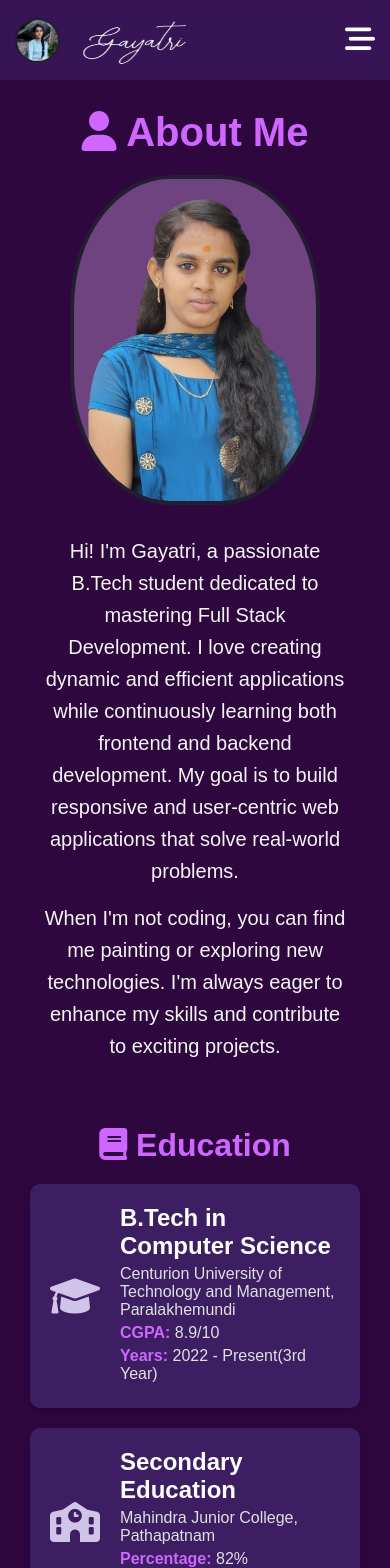
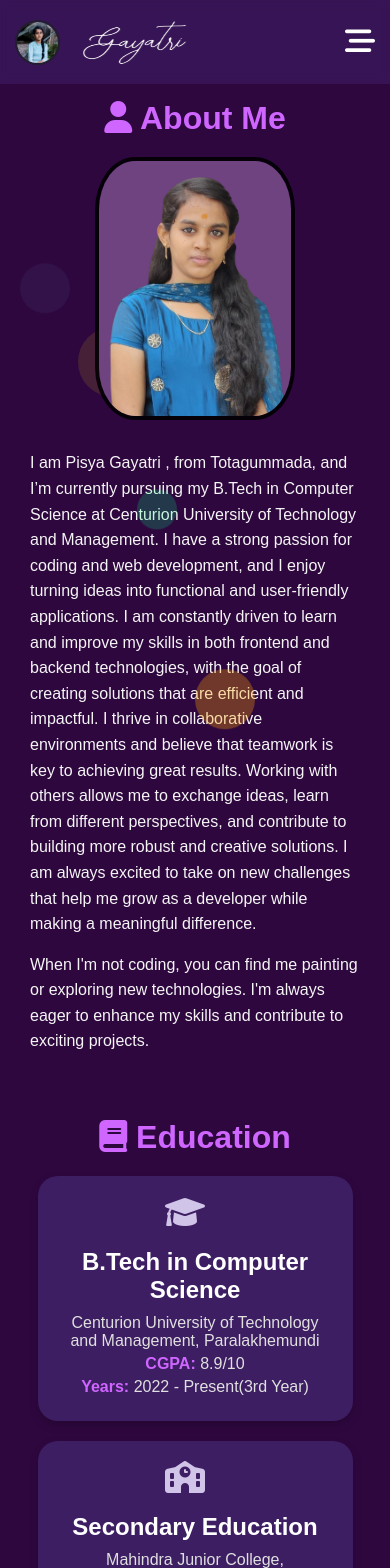
Before and after one commit to GayatriPisya/portfolio, an Angular app: page /about in a window 390 px wide. Shown: the top 1568 px of the page. Built offline with nearby package versions, Linux system fonts and the light colour scheme.

Commit message:
updated the about section

```diff
--- a/src/app/about/about.component.css
+++ b/src/app/about/about.component.css
@@ -23,10 +23,12 @@ h1 {
 }
 
 .profile-photo {
-  width: 250px;
+  width: 300px;
   height: auto;
-  border-radius: 40%;
-  border: solid 4px #231d30;
+  border-radius: 20%;
+  border: solid 4px #000000dd;
+
+  z-index: 1;
   margin: 20px;
 }
 
@@ -52,25 +54,26 @@ h2 {
 
 .education-section {
   display: flex;
-  flex-direction: column;
+  flex-direction: row;
   align-items: center;
   gap: 20px;
 }
-
 .education-item {
   display: flex;
   align-items: center;
+  flex-direction: column;
   justify-content: flex-start;
   background: rgba(72, 45, 123, 0.6);
-  border-radius: 10px;
+  border-radius: 20px;
   padding: 20px;
   width: 80%;
   box-shadow: 0 4px 10px rgba(0, 0, 0, 0.2);
-  transition: transform 0.3s ease;
+  transition: transform 0.3s ease, box-shadow 0.3s ease;
 }
 
 .education-item:hover {
-  transform: scale(1.02);
+  transform: translateY(-10px); /* Moves the card upwards */
+  box-shadow: 0 10px 20px rgba(161, 69, 207, 0.989); /* Creates a glowing effect */
 }
 
 .education-item i {
@@ -80,12 +83,15 @@ h2 {
 }
 
 .education-details h3 {
-  margin: 0;
+  margin-top: 20px;
+  margin-bottom: 10px;
+  text-align: center;
   font-size: 1.5rem;
   color: #fff;
 }
 
 .education-details p {
+  text-align: center;
   margin: 5px 0;
   color: #e0e0e0;
 }
@@ -94,22 +100,46 @@ h2 {
   color: #cf66ff;
 }
 
+/* Mobile View */
 @media (max-width: 768px) {
+  .about-container {
+    padding: 20px;
+  }
+
+  h1 {
+    font-size: 2rem; /* Adjusted for smaller screens */
+  }
+
   .about-content {
     flex-direction: column;
+    align-items: center;
     text-align: center;
   }
 
   .profile-photo {
+    width: 200px; /* Smaller profile photo on mobile */
     margin: 0 auto 20px auto;
   }
 
   .about-text {
-    text-align: center;
+    max-width: 100%; /* Full width on mobile */
     padding: 10px;
   }
 
+  .education-section {
+    width: 100%; /* Full width for education section */
+    flex-direction: column;
+  }
+
   .education-item {
-    width: 100%;
+    width: 90%; /* Slightly narrower items for mobile */
+  }
+
+  .education-item i {
+    font-size: 2rem; /* Smaller icons for mobile */
+  }
+
+  .about-text p {
+    font-size: 1rem; /* Smaller text for readability */
   }
 }
--- a/src/app/about/about.component.html
+++ b/src/app/about/about.component.html
@@ -4,9 +4,9 @@
   <div class="about-content">
     <img src="/profile.png" class="profile-photo" alt="Profile Photo" />
     <div class="about-text">
-      <p>
-        Hi! I'm Gayatri, a passionate B.Tech student dedicated to mastering Full Stack Development. I love creating dynamic and efficient applications while continuously learning both frontend and backend development. My goal is to build responsive and user-centric web applications that solve real-world problems.
-      </p>
+      <p>I am Pisya Gayatri ,
+        from Totagummada, and I’m currently pursuing my B.Tech in Computer Science at Centurion University of Technology and Management. I have a strong passion for coding and web development, and I enjoy turning ideas into functional and user-friendly applications. I am constantly driven to learn and improve my skills in both frontend and backend technologies, with the goal of creating solutions that are efficient and impactful.
+        I thrive in collaborative environments and believe that teamwork is key to achieving great results. Working with others allows me to exchange ideas, learn from different perspectives, and contribute to building more robust and creative solutions. I am always excited to take on new challenges that help me grow as a developer while making a meaningful difference.</p>
       <p>
         When I'm not coding, you can find me painting or exploring new technologies. I'm always eager to enhance my skills and contribute to exciting projects.
       </p>
--- a/src/app/app-routing.module.ts
+++ b/src/app/app-routing.module.ts
@@ -6,6 +6,7 @@ import { AboutComponent } from './about/about.component';
 const routes: Routes = [
   { path: '', component: HomeComponent },
   { path: 'about', component: AboutComponent },
+  { path: '**', redirectTo: '/home' }
 ];
 
 @NgModule({
--- a/src/app/home/home.component.css
+++ b/src/app/home/home.component.css
@@ -1,42 +1,3 @@
-/* General bubble styles */
-.bubbles {
-  position: absolute;
-  width: 100%;
-  height: 100vh;
-  overflow: hidden;
-  z-index: 0;
-}
-
-@keyframes rise {
-  0% {
-    transform: translateY(0);
-    opacity: 0.6;
-  }
-  100% {
-    transform: translateY(-100vh);
-    opacity: 0;
-  }
-}
-
-.bubble {
-  position: absolute;
-  bottom: -150px;
-  background: rgba(255, 255, 255, 0.6);
-  border-radius: 50%;
-  animation: rise 8s infinite;
-  opacity: 0.6;
-}
-
-.bubble:nth-child(1) { background: rgb(135, 206, 250); }
-.bubble:nth-child(2) { background: rgb(255, 105, 180); }
-.bubble:nth-child(3) { background: rgba(255, 217, 0, 0.997); }
-.bubble:nth-child(4) { background: rgba(0, 255, 128, 0.941); }
-.bubble:nth-child(5) { background: rgb(173, 216, 230); }
-.bubble:nth-child(6) { background: rgba(255, 166, 0, 0.899); }
-.bubble:nth-child(7) { background: rgba(240, 128, 128, 0.892); }
-.bubble:nth-child(8) { background: rgba(238, 130, 238, 0.951); }
-
-/* Body styles */
 body {
   display: flex;
   justify-content: center;
--- a/src/app/home/home.component.html
+++ b/src/app/home/home.component.html
@@ -1,13 +1,3 @@
-<div class="bubbles">
-  <div class="bubble" style="left: 5%; width: 50px; height: 50px; animation-delay: 0s;"></div>
-  <div class="bubble" style="left: 15%; width: 65px; height: 65px; animation-delay: 6s;"></div>
-  <div class="bubble" style="left: 20%; width: 70px; height: 70px; animation-delay: 1s;"></div>
-  <div class="bubble" style="left: 35%; width: 40px; height: 40px; animation-delay: 2s;"></div>
-  <div class="bubble" style="left: 65%; width: 30px; height: 30px; animation-delay: 4s;"></div>
-  <div class="bubble" style="left: 50%; width: 60px; height: 60px; animation-delay: 3s;"></div>
-  <div class="bubble" style="left: 15%; width: 65px; height: 65px; animation-delay: 6s;"></div>
-  <div class="bubble" style="left: 30%; width: 45px; height: 45px; animation-delay: 7s;"></div>
-</div>
 <div class="content">
   <h1 class="greeting">
     <span class="intro-text">Hi, I'm</span><span class="signature">Gayatri</span>
--- a/src/app/navbar/navbar.component.html
+++ b/src/app/navbar/navbar.component.html
@@ -1,7 +1,9 @@
 <nav class="navbar">
   <div class="navbar-brand">
     <img src="/g3.jpeg"  class="profile-photo" alt="Profile Photo">
-    <img src="/logo.png" class="logo">
+    <a href="#">
+    <img src="/logo.png"  class="logo">
+  </a>
   </div>
 
   <div class="menu-toggle" (click)="toggleMenu()" [attr.aria-expanded]="isMenuOpen">
--- a/src/index.html
+++ b/src/index.html
@@ -11,6 +11,16 @@
   <link rel="icon" type="image/x-icon" href="favicon.ico">
 </head>
 <body>
+  <div class="bubbles">
+    <div class="bubble" style="left: 5%; width: 50px; height: 50px; animation-delay: 0s;"></div>
+    <div class="bubble" style="left: 15%; width: 65px; height: 65px; animation-delay: 6s;"></div>
+    <div class="bubble" style="left: 20%; width: 70px; height: 70px; animation-delay: 1s;"></div>
+    <div class="bubble" style="left: 35%; width: 40px; height: 40px; animation-delay: 2s;"></div>
+    <div class="bubble" style="left: 65%; width: 30px; height: 30px; animation-delay: 4s;"></div>
+    <div class="bubble" style="left: 50%; width: 60px; height: 60px; animation-delay: 3s;"></div>
+    <div class="bubble" style="left: 15%; width: 65px; height: 65px; animation-delay: 6s;"></div>
+    <div class="bubble" style="left: 30%; width: 45px; height: 45px; animation-delay: 7s;"></div>
+  </div>
   <app-root></app-root>
 </body>
 </html>
--- a/src/styles.css
+++ b/src/styles.css
@@ -13,3 +13,40 @@ body {
 html {
   scroll-behavior: smooth;
 }
+/* General bubble styles */
+.bubbles {
+  position: absolute;
+  width: 100%;
+  height: 100vh;
+  overflow: hidden;
+  z-index: 0;
+}
+
+@keyframes rise {
+  0% {
+    transform: translateY(0);
+    opacity: 0.6;
+  }
+  100% {
+    transform: translateY(-100vh);
+    opacity: 0;
+  }
+}
+
+.bubble {
+  position: absolute;
+  bottom: -150px;
+  background: rgba(255, 255, 255, 0.6);
+  border-radius: 50%;
+  animation: rise 8s infinite;
+  opacity: 0.6;
+}
+
+.bubble:nth-child(1) { background: rgb(135, 206, 250); }
+.bubble:nth-child(2) { background: rgb(255, 105, 180); }
+.bubble:nth-child(3) { background: rgba(255, 217, 0, 0.997); }
+.bubble:nth-child(4) { background: rgba(0, 255, 128, 0.941); }
+.bubble:nth-child(5) { background: rgb(173, 216, 230); }
+.bubble:nth-child(6) { background: rgba(255, 166, 0, 0.899); }
+.bubble:nth-child(7) { background: rgba(240, 128, 128, 0.892); }
+.bubble:nth-child(8) { background: rgba(238, 130, 238, 0.951); }
```
